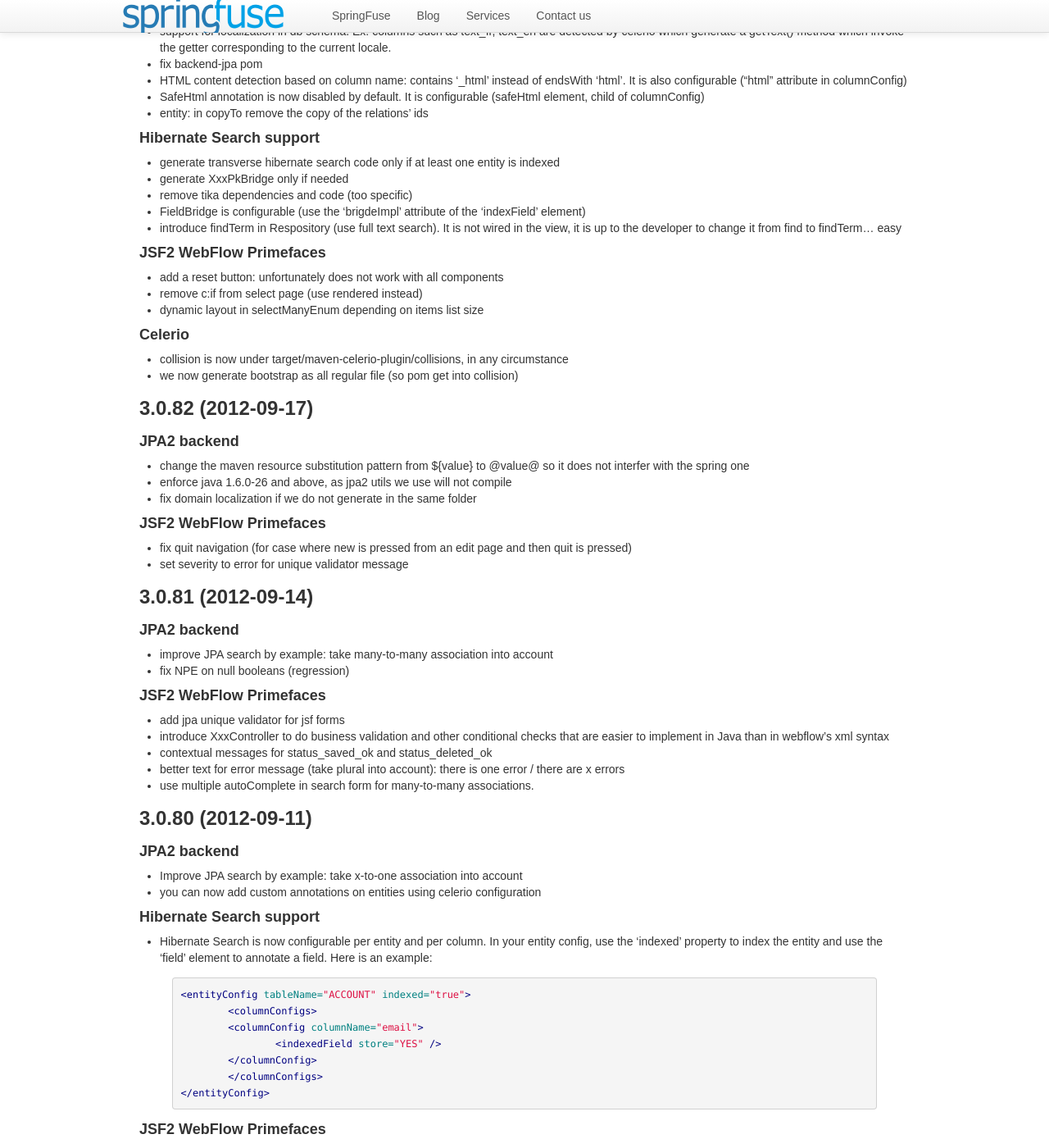
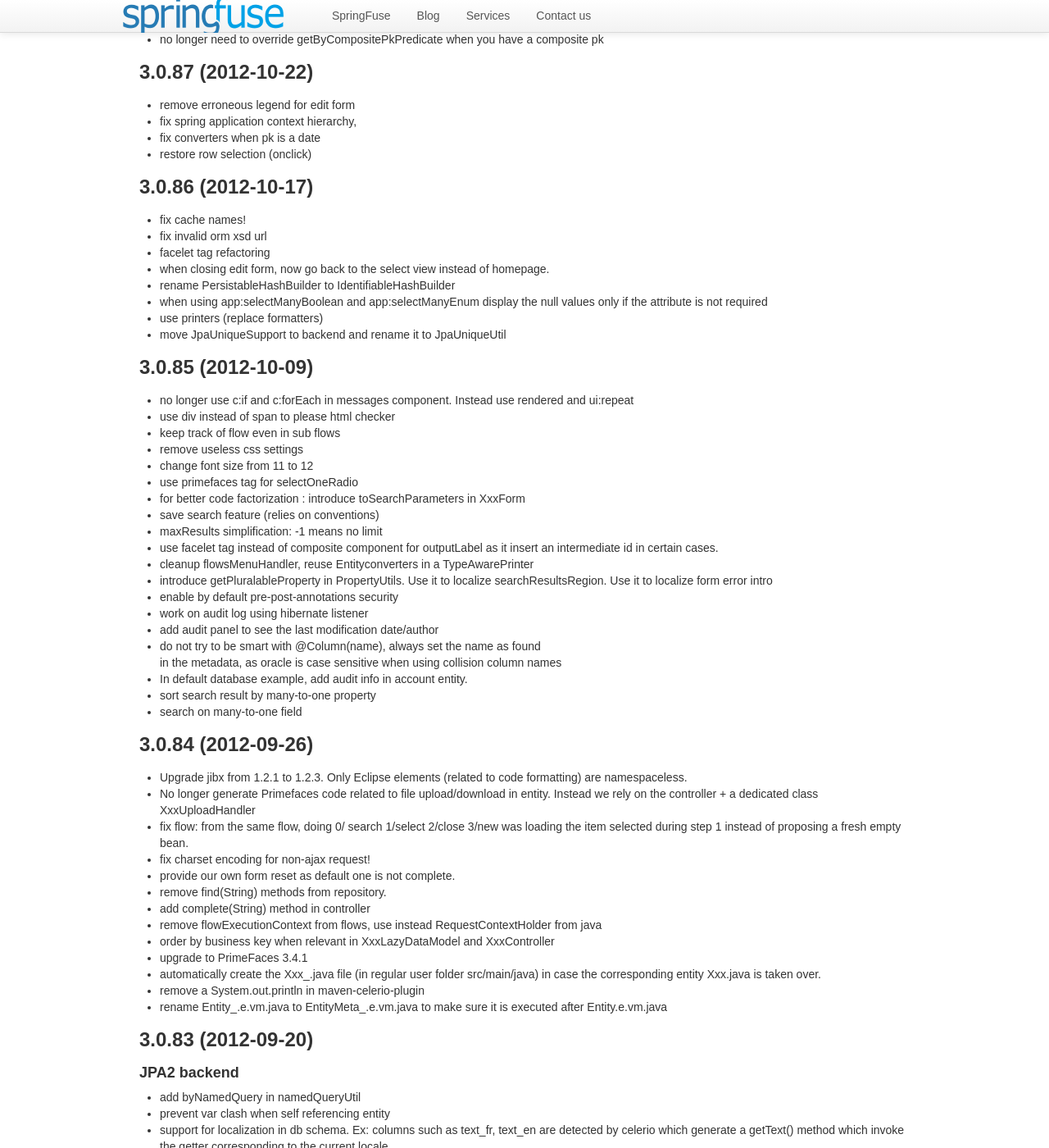
Before and after one commit to springfuse/springfuse.github.com, a Jekyll site: the page built from change-log.md, in a window 1280 px wide and 1400 px high, scrolled down 212 px. Shown: the whole window at 82% size. Built offline with Jekyll 4.4.1, drawn with Linux system fonts in a browser that asks for light colours; Markdown is read by kramdown in place of the engine named in the settings; comment, search, counter and statistics services are not loaded; some of the changed text lies outside the part shown.

Commit message:
release note

```diff
--- a/change-log.md
+++ b/change-log.md
@@ -4,6 +4,76 @@ title: Springfuse change log
 ---
 
 ## SpringFuse/Celerio Change Logs
+
+
+### 3.0.88 (in progress)
+
+* fix jpauniquevalidator when a proxy is used
+* when composite unique keys names are available, use them
+* validate simple and composite unique constraints in the controller
+* add search mass indexer
+* no longer need to override getByCompositePkPredicate when you have a composite pk
+
+### 3.0.87 (2012-10-22)
+
+* remove erroneous legend for edit form
+* fix spring application context hierarchy,
+* fix converters when pk is a date
+* restore row selection (onclick)
+
+
+### 3.0.86 (2012-10-17)
+
+* fix cache names!
+* fix invalid orm xsd url
+* facelet tag refactoring
+* when closing edit form, now go back to the select view instead of homepage.
+* rename PersistableHashBuilder to IdentifiableHashBuilder
+* when using app:selectManyBoolean and app:selectManyEnum display the null values only if the attribute is not required
+* use printers (replace formatters)
+* move JpaUniqueSupport to backend and rename it to JpaUniqueUtil
+
+
+### 3.0.85 (2012-10-09)
+
+* no longer use c:if and c:forEach in messages component. Instead use rendered and ui:repeat
+* use div instead of span to please html checker
+* keep track of flow even in sub flows
+* remove useless css settings
+* change font size from 11 to 12
+* use primefaces tag for selectOneRadio
+* for better code factorization : introduce toSearchParameters in XxxForm
+* save search feature (relies on conventions)
+* maxResults simplification: -1 means no limit
+* use facelet tag instead of composite component for outputLabel as it insert an intermediate id in certain cases.
+* cleanup flowsMenuHandler, reuse Entityconverters in a TypeAwarePrinter
+* introduce getPluralableProperty in PropertyUtils. Use it to localize searchResultsRegion. Use it to localize form error intro
+* enable by default pre-post-annotations security
+* work on audit log using hibernate listener
+* add audit panel to see the last modification date/author
+* do not try to be smart with @Column(name), always set the name as found
+  in the metadata, as oracle is case sensitive when using collision column names
+* In default database example, add audit info in account entity.
+* sort search result by many-to-one property
+* search on many-to-one field
+
+### 3.0.84 (2012-09-26)
+
+* Upgrade jibx from 1.2.1 to 1.2.3. Only Eclipse elements (related to code formatting) are namespaceless.
+* No longer generate Primefaces code related to file upload/download in entity.
+  Instead we rely on the controller + a dedicated class XxxUploadHandler
+* fix flow: from the same flow, doing 0/ search 1/select 2/close 3/new was
+  loading the item selected during step 1 instead of proposing a fresh empty bean.
+* fix charset encoding for non-ajax request!
+* provide our own form reset as default one is not complete.
+* remove find(String) methods from repository.
+* add complete(String) method in controller
+* remove flowExecutionContext from flows, use instead RequestContextHolder from java
+* order by business key when relevant in XxxLazyDataModel and XxxController
+* upgrade to PrimeFaces 3.4.1
+* automatically create the Xxx_.java file (in regular user folder src/main/java) in case the corresponding entity Xxx.java is taken over.
+* remove a System.out.println in maven-celerio-plugin
+* rename Entity_.e.vm.java to EntityMeta_.e.vm.java to make sure it is executed after Entity.e.vm.java
 
 ### 3.0.83 (2012-09-20)
 
```
